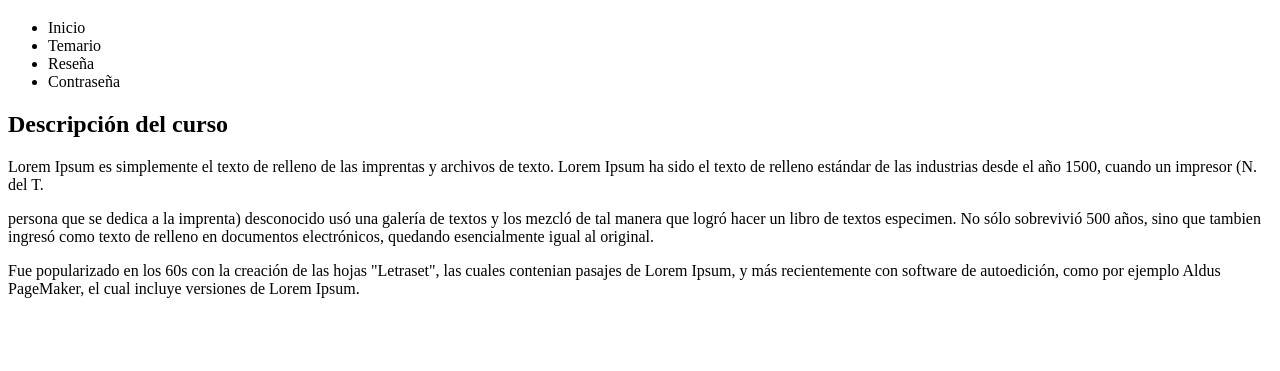
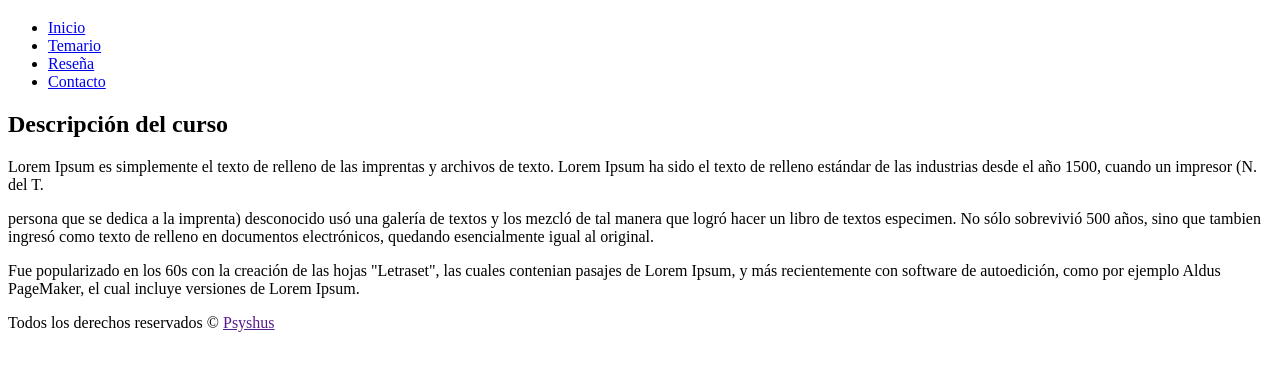
Before and after one commit to Psyshus/Aprendiendo-CSS, a plain HTML site: page index.html in a window 1280 px wide. Shown: the part 61-432 px from the top of the page. Drawn offline with Linux system fonts and the light colour scheme.

Commit message:
Se añade hoja de estilos vinculada a HTML para practicar

```diff
--- a/index.html
+++ b/index.html
@@ -4,14 +4,15 @@
     <meta charset="UTF-8" />
     <meta name="viewport" content="width=device-width, initial-scale=1.0" />
     <title>Master en CSS de Psyshus</title>
+    <link rel="stylesheet" href="estilos.css" />
   </head>
   <body>
     <h1>Máster en CSS con Psyshus</h1>
     <ul>
-      <li>Inicio</li>
-      <li>Temario</li>
-      <li>Reseña</li>
-      <li>Contraseña</li>
+      <li><a href="#"> Inicio</a></li>
+      <li><a href="#">Temario</a></li>
+      <li><a href="#">Reseña</a></li>
+      <li><a href="#">Contacto</a></li>
     </ul>
     <div id="descripcion">
       <h2>Descripción del curso</h2>
@@ -34,5 +35,6 @@
         incluye versiones de Lorem Ipsum.
       </p>
     </div>
+    <footer>Todos los derechos reservados &copy; <a href="">Psyshus</a></footer>
   </body>
 </html>
```
